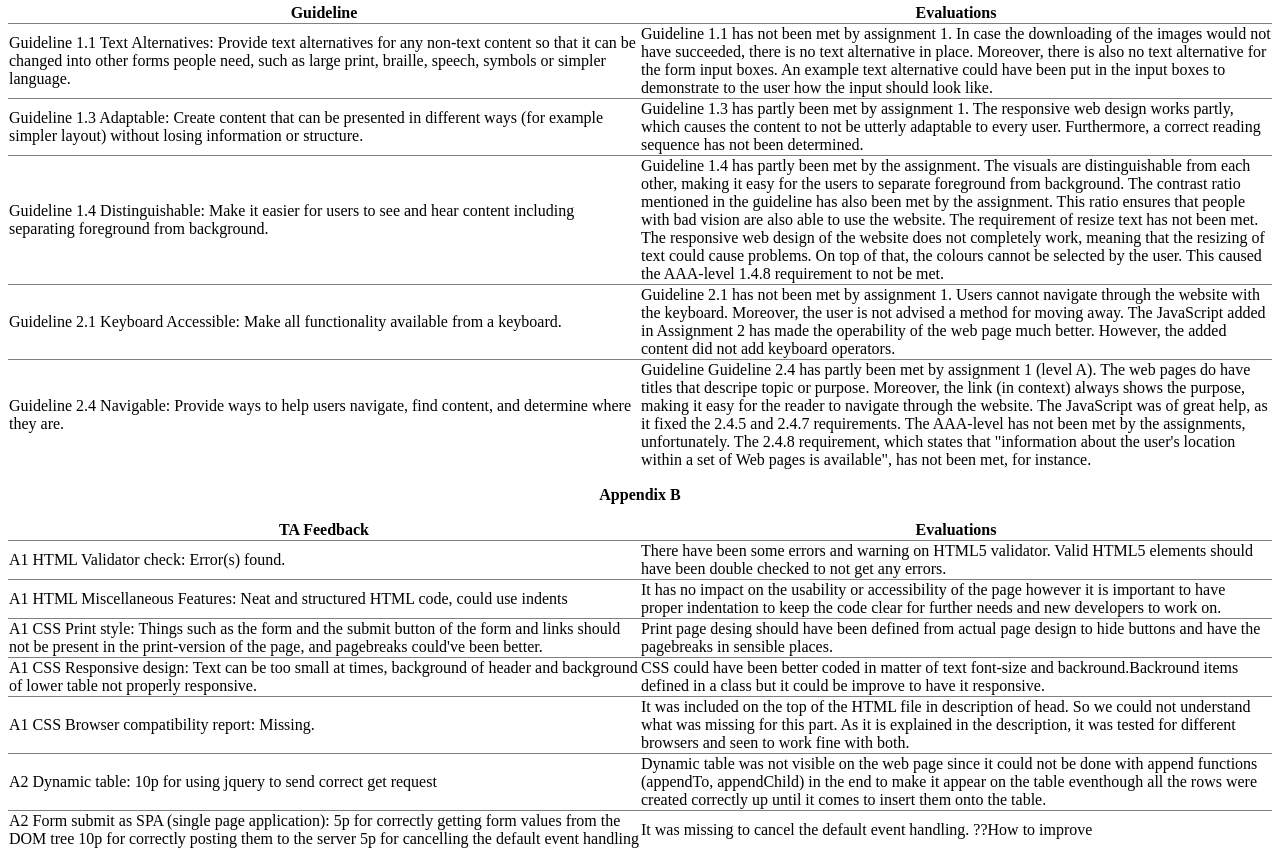
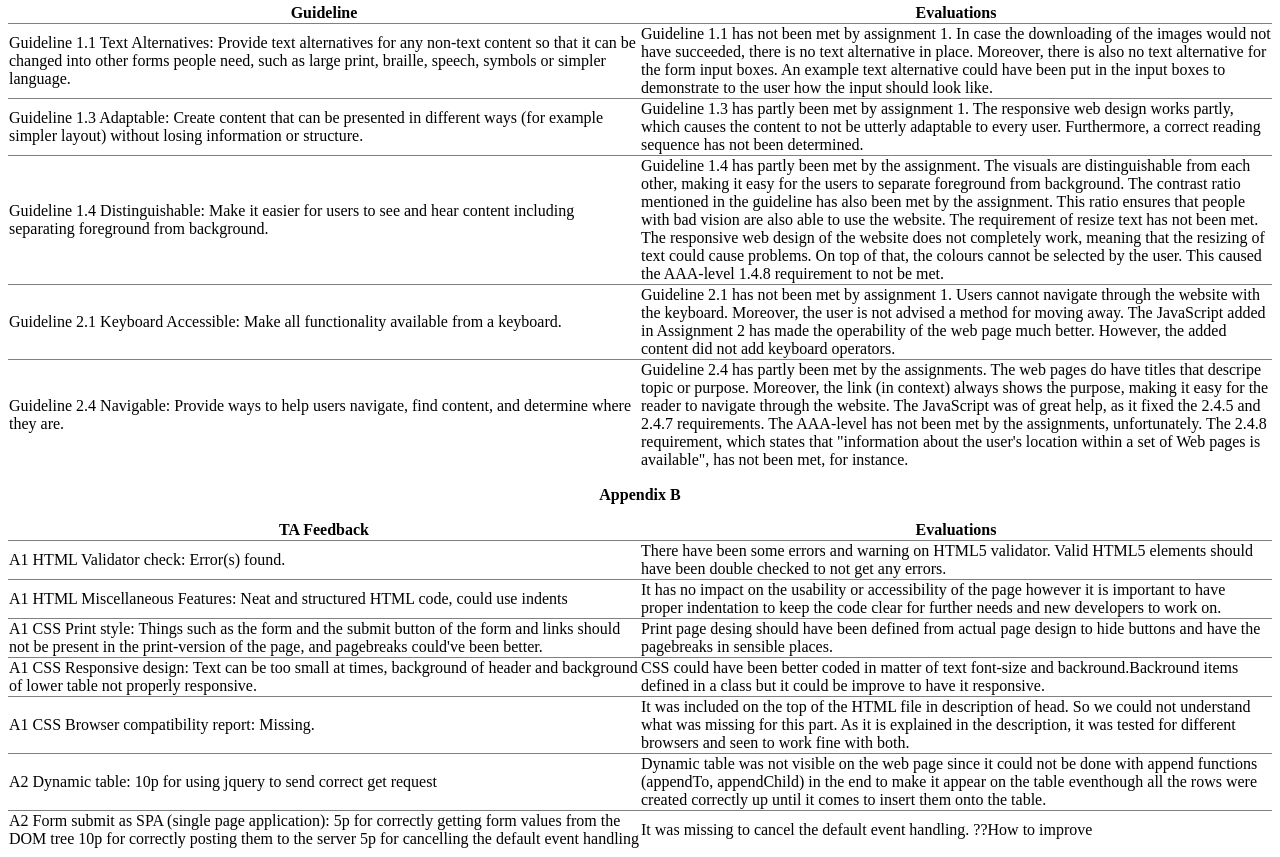
Before and after one commit to ozgekaracam/Website-Homepage, a plain HTML site: page assignment4.html in a window 1280 px wide. Shown: the part 696-1553 px from the top of the page. Drawn offline with Linux system fonts and the light colour scheme.

Commit message:
Update assignment4.html

```diff
--- a/assignment4.html
+++ b/assignment4.html
@@ -76,7 +76,7 @@
     </tr>
     <tr>
       <td>Guideline 2.4 Navigable: Provide ways to help users navigate, find content, and determine where they are.</td>
-      <td>Guideline Guideline 2.4 has partly been met by assignment 1 (level A). The web pages do have titles that descripe topic or purpose.
+      <td> Guideline 2.4 has partly been met by the assignments. The web pages do have titles that descripe topic or purpose.
         Moreover, the link (in context) always shows the purpose, making it easy for the reader to navigate through the website.
         The JavaScript was of great help, as it fixed the 2.4.5 and 2.4.7 requirements.
         The AAA-level has not been met by the assignments, unfortunately.
```
